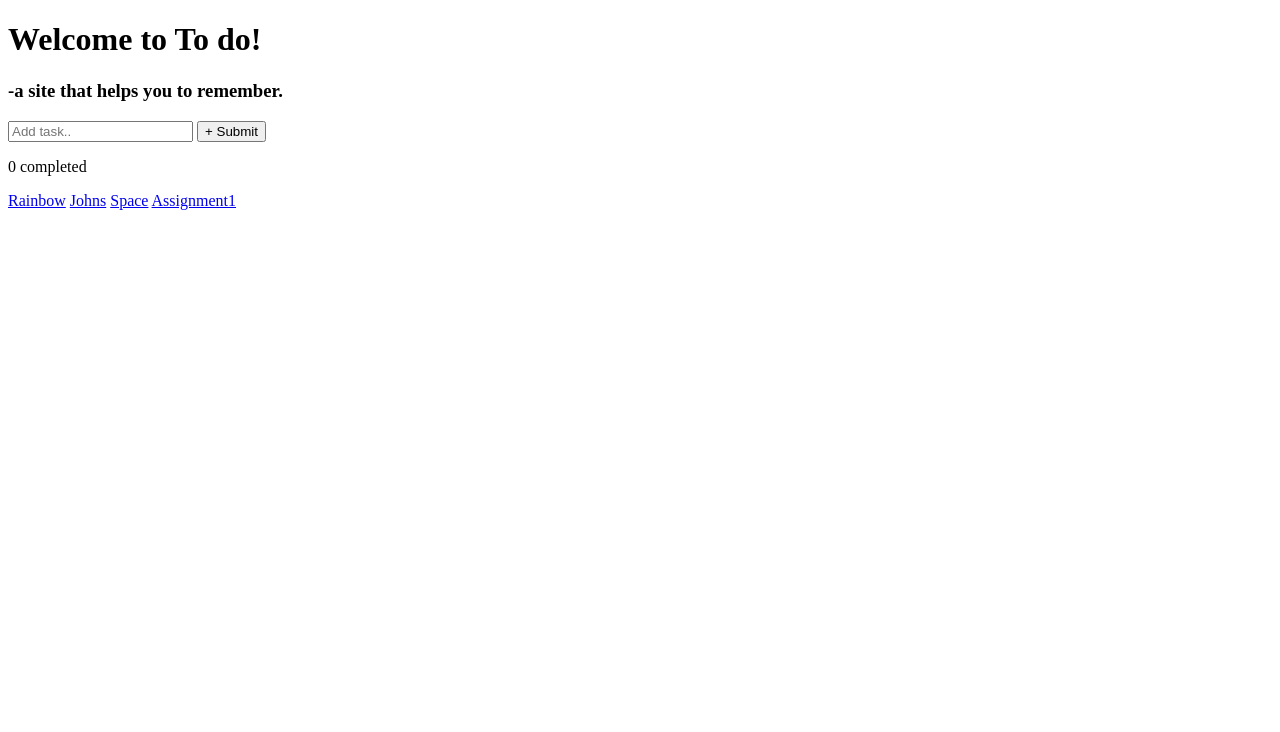
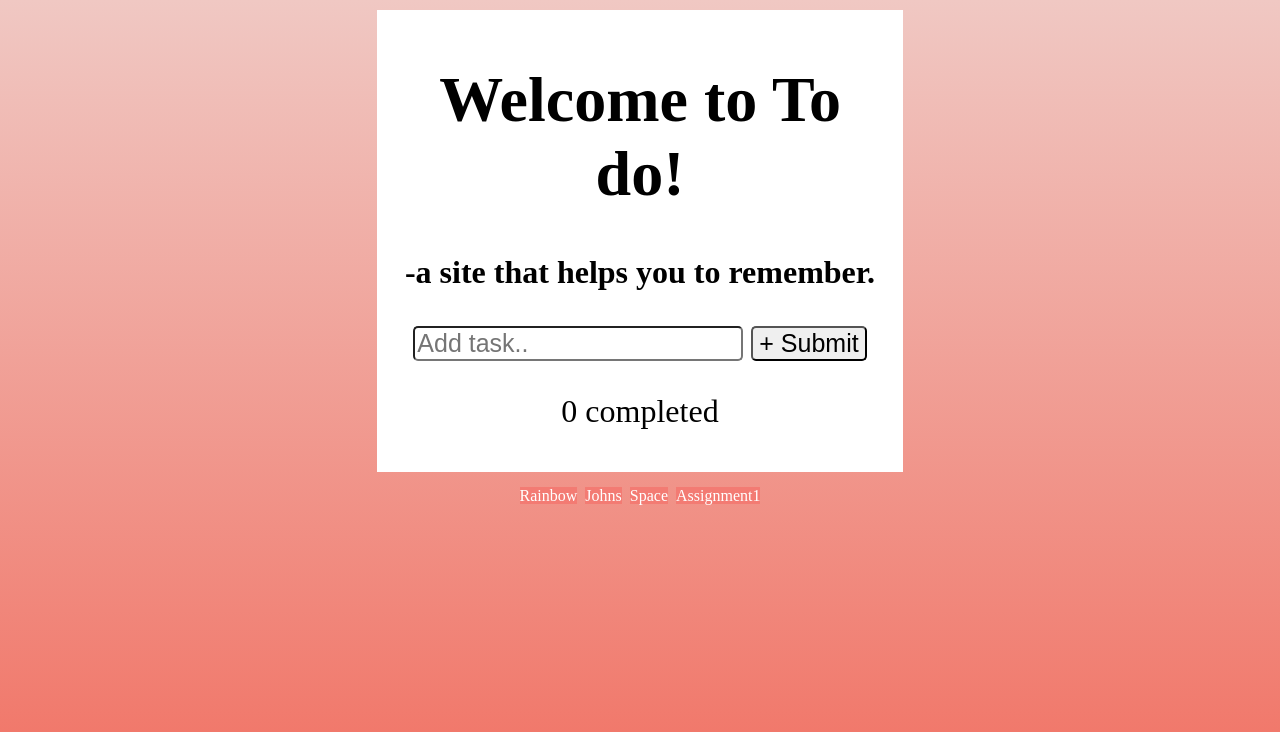
Before and after one commit to Erm0es/ToDoList, a plain HTML site: page index.html in a window 1280 px wide. Drawn offline with Linux system fonts and the light colour scheme.

Commit message:
Style change

```diff
--- a/index.html
+++ b/index.html
@@ -6,7 +6,7 @@
     <meta name="viewport" content="width=device-width, initial-scale=1.0">
     <title>ToDoList</title>
 
-    <link rel = "stylesheet" href = "style.css">
+    <link rel = "stylesheet" href = "Assignment1.css">
 </head>
 
 <body>
```
